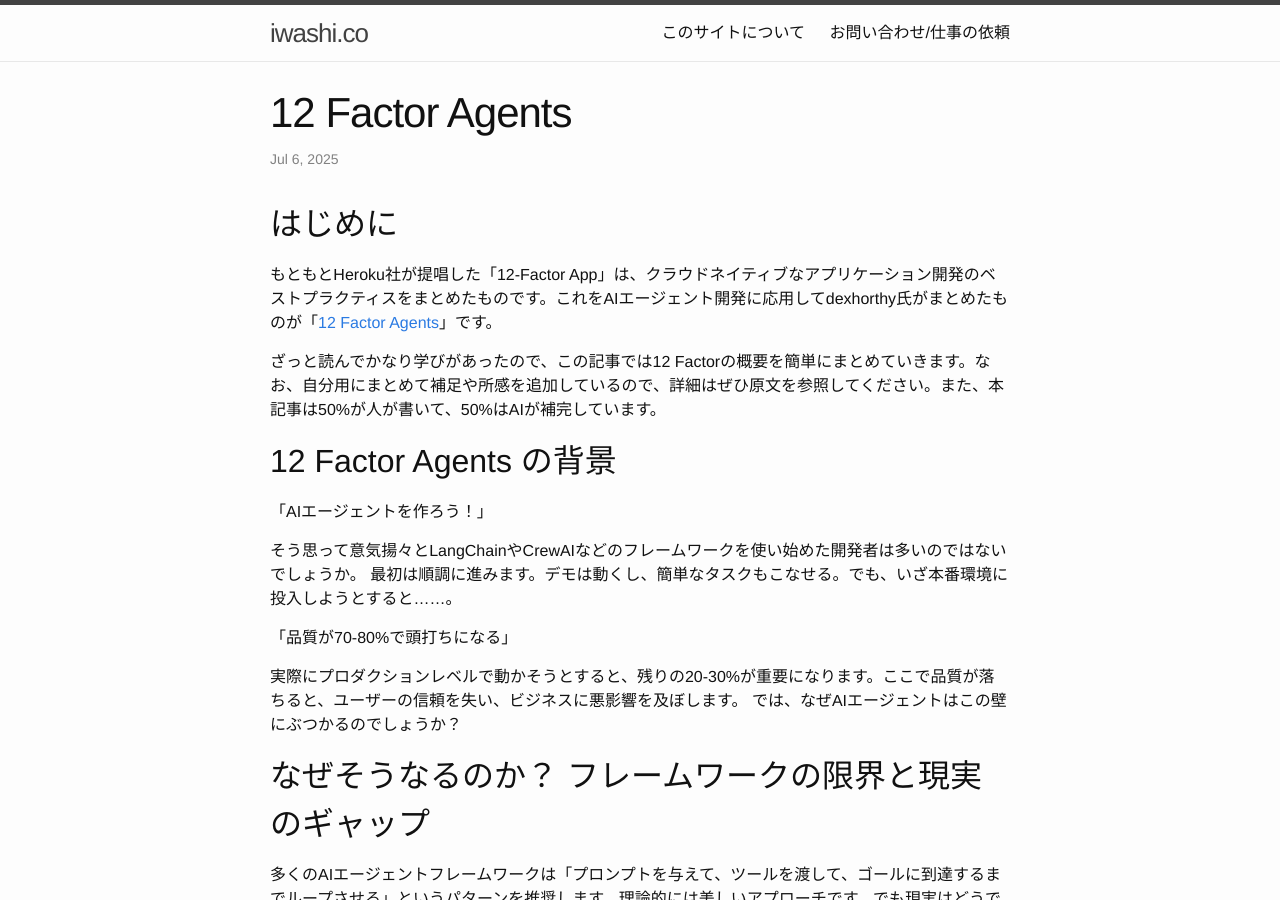
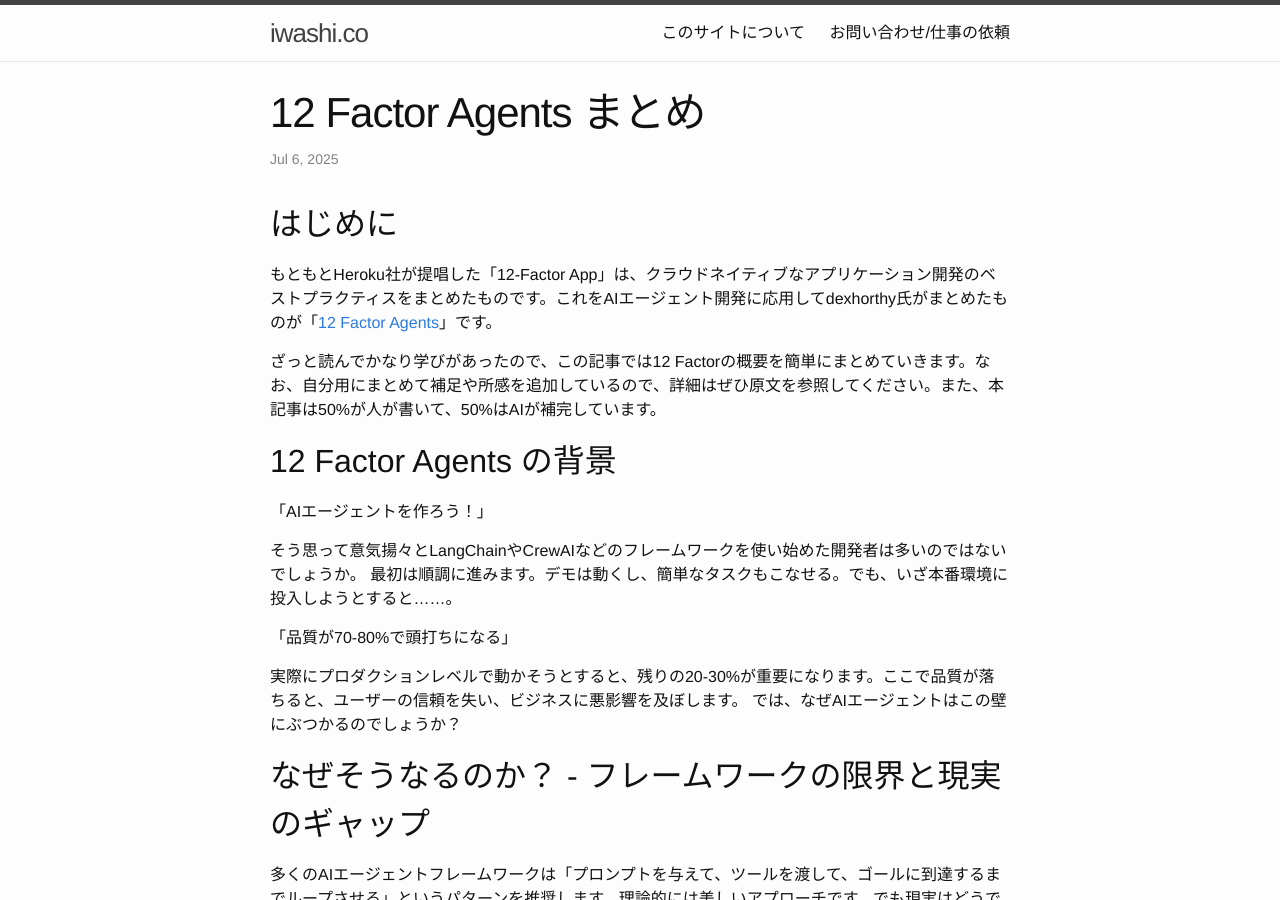
Before and after one commit to iwashi/iwashi.github.io, a Jekyll site: the page built from _posts/2025-07-06-12-factor-agents.md, in a window 1280 px wide and 900 px high. Built offline with Jekyll 4.4.1, drawn with Linux system fonts in a browser that asks for light colours.

Commit message:
tiny update

```diff
--- a/_posts/2025-07-06-12-factor-agents.md
+++ b/_posts/2025-07-06-12-factor-agents.md
@@ -1,6 +1,6 @@
 ---
 layout: post
-title: "12 Factor Agents "
+title: "12 Factor Agents まとめ"
 description: "12 Factor Agents を簡単に解説した記事"
 category:
 tags: []
@@ -25,7 +25,7 @@ ogp:
 実際にプロダクションレベルで動かそうとすると、残りの20-30%が重要になります。ここで品質が落ちると、ユーザーの信頼を失い、ビジネスに悪影響を及ぼします。
 では、なぜAIエージェントはこの壁にぶつかるのでしょうか？
 
-## なぜそうなるのか？ フレームワークの限界と現実のギャップ
+## なぜそうなるのか？ - フレームワークの限界と現実のギャップ
 
 多くのAIエージェントフレームワークは「プロンプトを与えて、ツールを渡して、ゴールに到達するまでループさせる」というパターンを推奨します。理論的には美しいアプローチです。でも現実はどうでしょうか？
 
```
